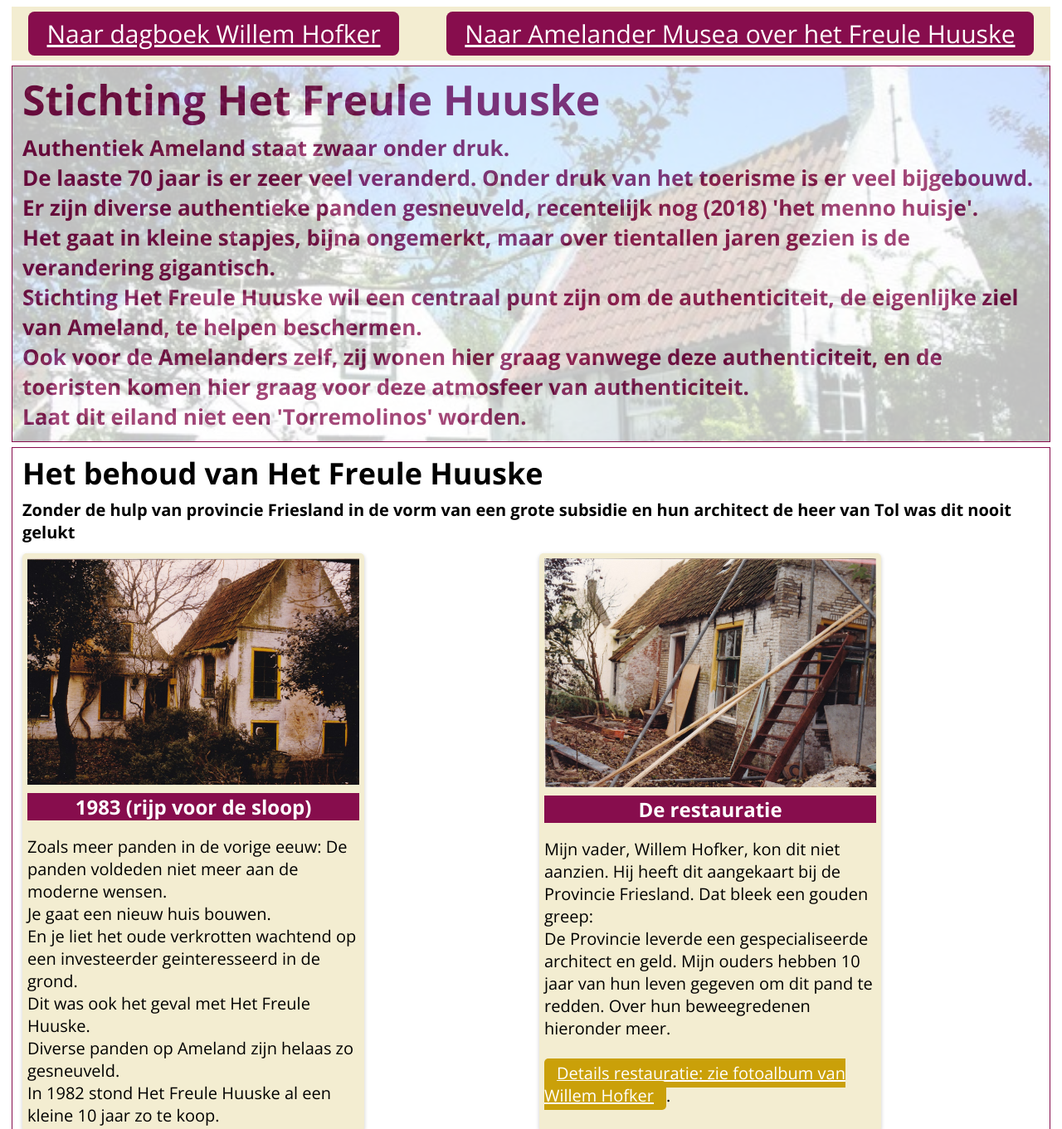
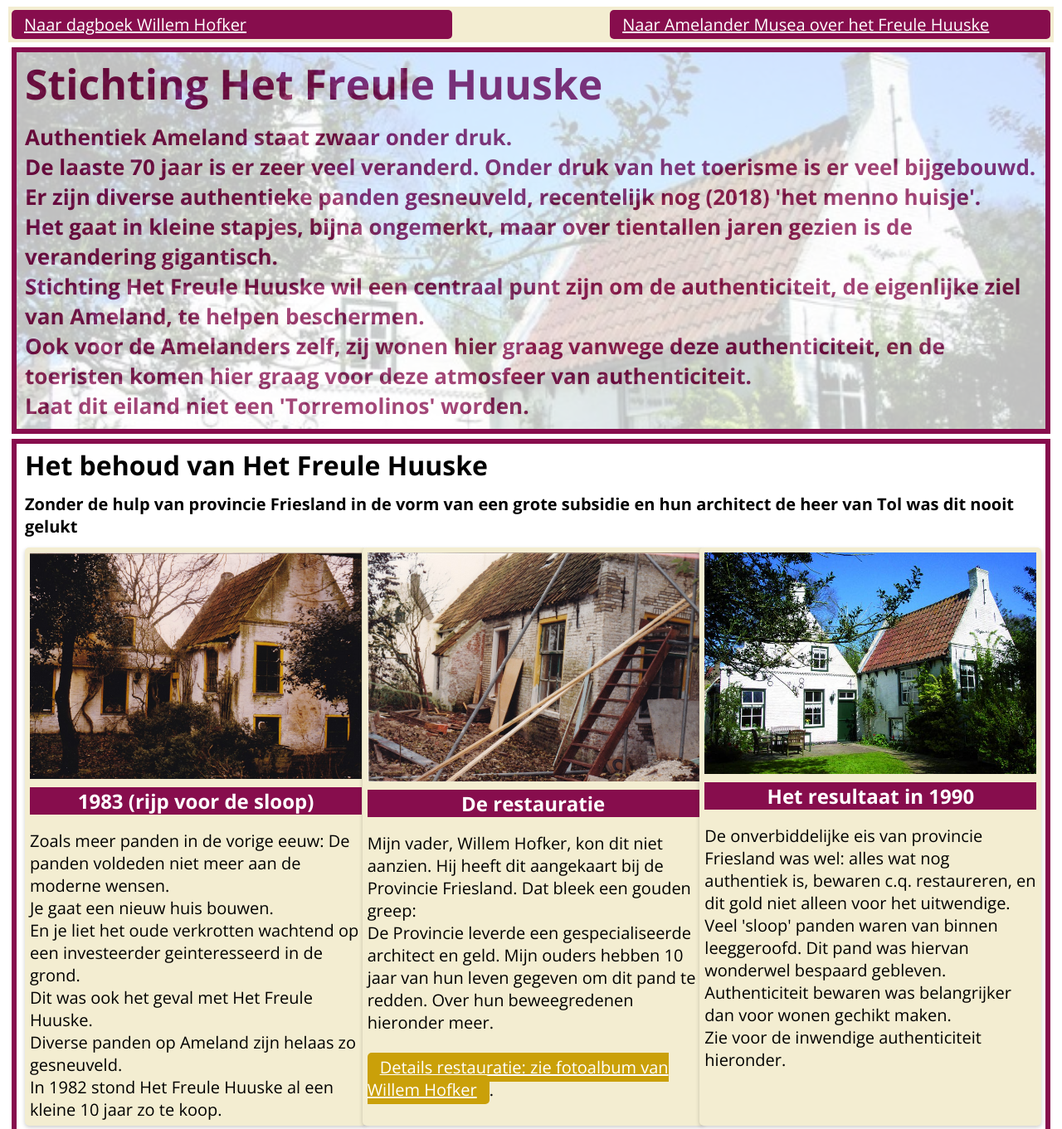
Before and after one commit to herbrandhofker/hetfreulehuuske, a website built with webpack: page src/index.html in a window 1280 px wide. Shown: the top 1361 px of the page at 83% size. Built offline with nearby package versions, Linux system fonts and the light colour scheme.

Commit message:
pdf anders

```diff
--- a/src/index.css
+++ b/src/index.css
@@ -4,36 +4,44 @@
     --main-bg-color: #caa009;
     --bg-color: #f3edd1;
     --contrast-bg-color: #870d4d;
-    --width: 400px;
+    --card-width: 300px;
     font-size: calc(0.75em + 1vmin);
     font-family: 'Open Sans', sans-serif;
 }
 
+@media screen and (min-width: 680px) {
+    :root {
+        --card-width: 400px;
+    }
+}
+
 .button-container {
-    margin: .3rem;
-    padding: .3rem;
-    padding-left: 1rem;
-    padding-right: 1rem;
+    margin: .1rem;
+    padding: .2rem;
     display: flex;
     justify-content: space-between;
     background-color: var(--bg-color);
 }
 
 .button-container>a {
-    font-size: 1.5rem;
+    width: 40%;
+    font-size: 1rem;
     background-color: var(--contrast-bg-color);
     color: white;
 }
 
 .section {
+    display: flex; /*added*/
+    flex-direction: column; /*added*/
     background-color: white;
-    border: 1px solid var(--contrast-bg-color);
+    border: 0.5vw solid var(--contrast-bg-color);
     margin: .3rem;
-    padding: .3rem;
+    padding: .2rem;
+    overflow:scroll;
 }
 
 .section-title {
-    font-size: 1.8rem;
+    font-size: 1.6rem;
     margin: .3rem;
     margin-top: 0;
 }
@@ -47,7 +55,6 @@
     position: relative;
     font-weight: bolder;
     color: var(--contrast-bg-color);
-
 }
 
 .main-section>.section-title {
@@ -60,13 +67,13 @@
 
 .card-grid {
     display: grid;
-    grid-template-columns: repeat(auto-fit, minmax(var(--width), 1fr));
-    gap: 1rem;
+    grid-template-columns: repeat(auto-fit, minmax(var(--card-width), 1fr));
+    /* gap: 0.4rem;*/
     padding: 0.3rem;
 }
 
 .card {
-    width: var(--width);
+    width: var(--card-width);
     background-color: var(--bg-color);
     border: 1px solid #777;
     border-radius: .25rem;
@@ -90,7 +97,6 @@
 .card-image>img {
     display: block;
     width: 100%;
-    max-height: var(--width);
     aspect-ratio: "16/9";
     object-fit: scale-down;
     object-position: center;
@@ -166,8 +172,8 @@ a:hover, a:focus {
 }
 
 .de-amelander {
-  display: flex;
-  flex-direction: column;
-  background-color: red;
+    display: flex;
+    flex-direction: column;
+    background-color: red;
 
 }
--- a/src/index.js
+++ b/src/index.js
@@ -21,7 +21,7 @@ function createAmelander(parent) {
     amelanderDiv.classList.add("de-amelander")
     amelanderDiv.id="amelander";
     const h1= amelanderDiv.appendChild(document.createElement("h3"));
-    h1.innerHTML=`<a href="./data/amelander/sept_2021.pdf" target="_blank">Klil hier voor artikel over Vermaningspad en Het Freule Huuske</a><br><i>wij vinden het
+    h1.innerHTML=`<a href="https://drive.google.com/file/d/1Ie5GE7C-QJt-1SrWzCD-D6FsavthZiCY/view?usp=sharing" target="_blank">Klil hier voor artikel over Vermaningspad en Het Freule Huuske</a><br><i>wij vinden het
     belangrijk dat dit historische pad in Nes behouden blijft. Amelander
     Musea erkennen ook het historische belang van het Vermaningspad door
     tijdens vakanties Free Tours te organiseren. (Zie <a href="https://www.vvvameland.nl/zien-en-doen/excursies/free-tour#:~:text=Stichting%20Amelander%20Musea%20organiseert%20free%20tours%20in%20de,de%20leukste%20introductie%20tot%20de%20cultuurhistorie%20van%20Ameland" target="_blank">Free Tour</a>) Deze vrijblijvende
@@ -42,10 +42,8 @@ function createAmelander(parent) {
     const toTop = amelanderDiv.appendChild(document.createElement("a"))
     toTop.innerText = "Naar top"
     toTop.href="#home"
-/*
-    const h1 = amelanderDiv.appendChild(document.createElement("h1"))
-    h1.innerText = "De Amelander over het Vermaningspad (september 2021)"
-    epub(amelanderDiv, 'amelander', 2, "jpg");*/
+
+
 }
 
 fetch("./data/freulehuuske.json")
```
Also changed, not shown: 2 other files.
